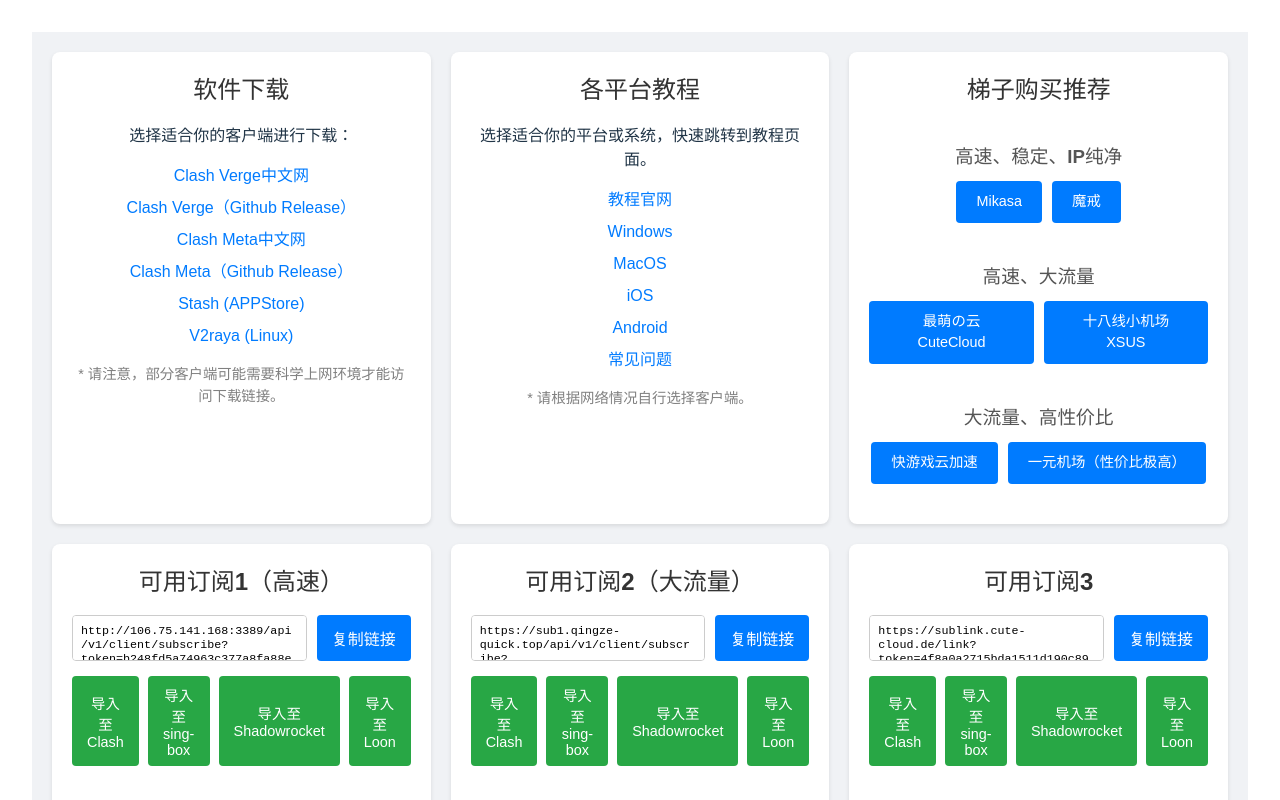
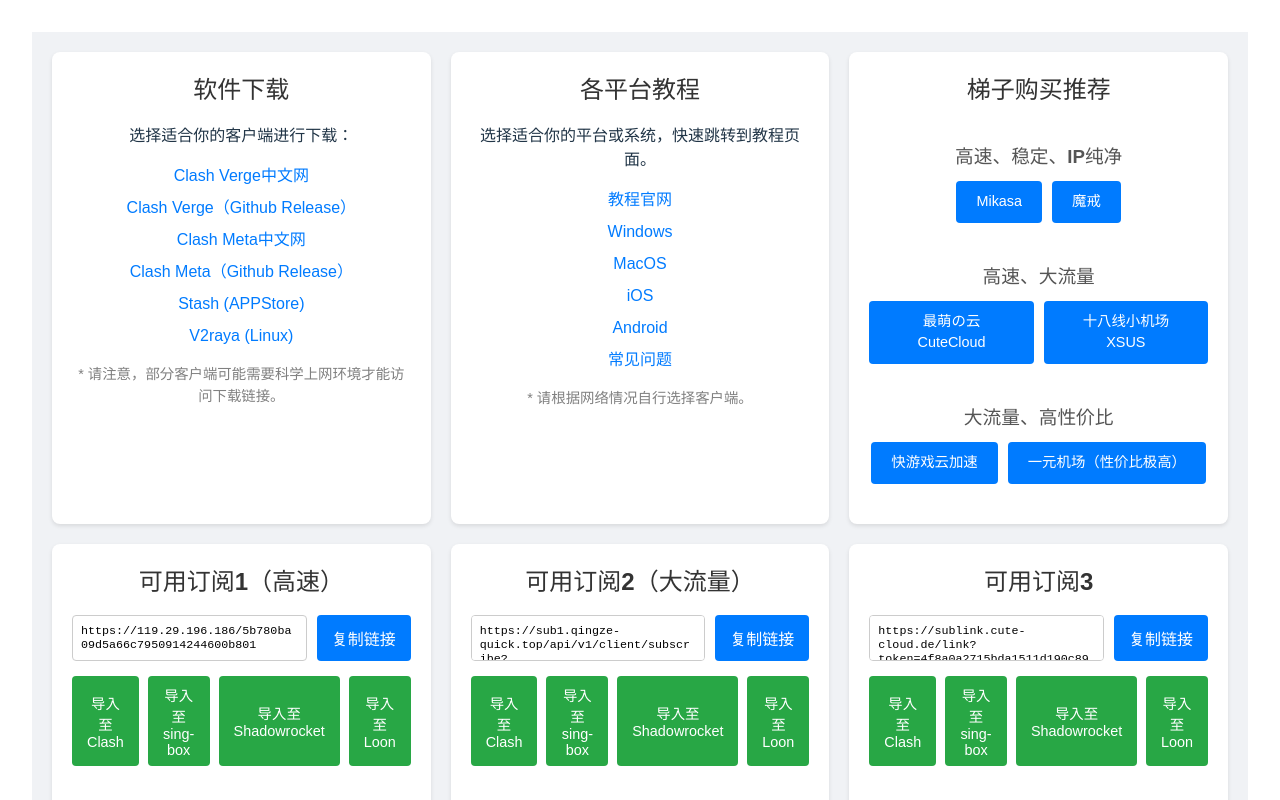
Before and after one commit to CtelSpecu/CtelSpecu-Ladders, a Vue app: page / in a window 1280 px wide. Shown: the top 800 px of the page. Built offline with nearby package versions, Linux system fonts and the light colour scheme.

Commit message:
Update profile 1

```diff
--- a/src/App.vue
+++ b/src/App.vue
@@ -5,9 +5,9 @@
       <RecommendCard />
       <SubscriptionCard
           subscriptionName="可用订阅1（高速）"
-          subscriptionLink="http://106.75.141.168:3389/api/v1/client/subscribe?token=b248fd5a74963c377a8fa88eac51cefa"
-          trafficUsage="168GB"
-          expireDate="2025-06-21(每月重置)"
+          subscriptionLink="https://119.29.196.186/5b780ba09d5a66c7950914244600b801"
+          trafficUsage="220GB"
+          expireDate="2025-07-02(每月重置)"
           maximumRate="500Mbps"
       />
       <SubscriptionCard
```
